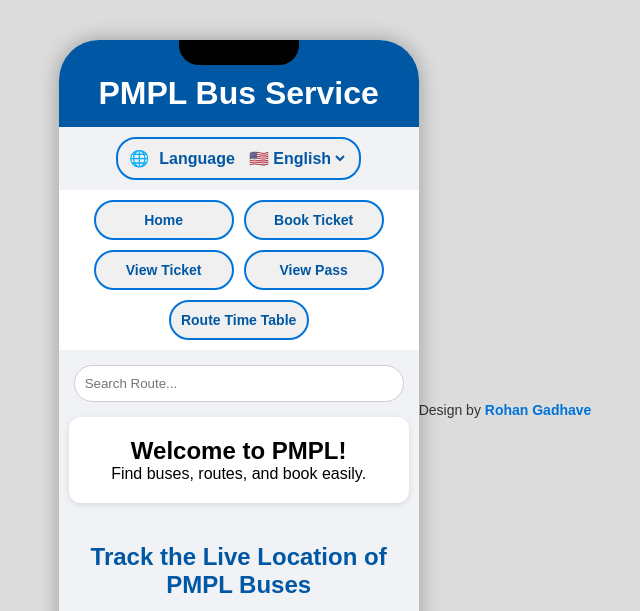
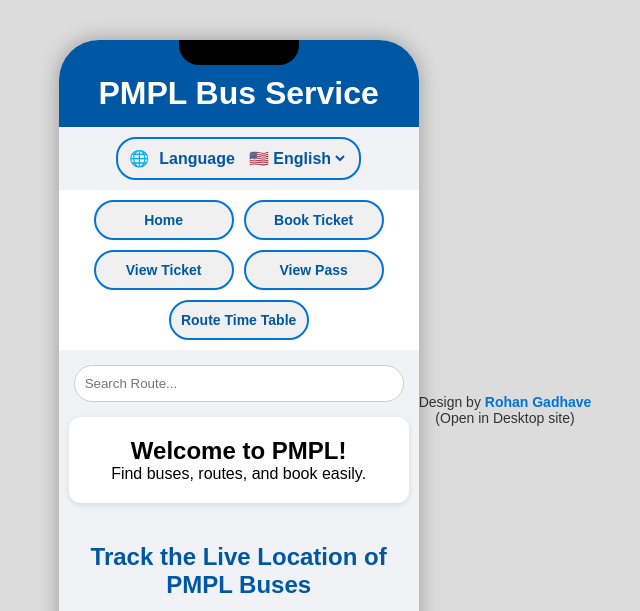
Before and after one commit to rohangadhave08/PMPL, a plain HTML site: page index.html in a window 1280 px wide. Shown: the top 611 px of the page, without its empty margins (315-955 px from the left). Drawn offline with Linux system fonts and the light colour scheme.

Commit message:
modified index

```diff
--- a/index.html
+++ b/index.html
@@ -157,7 +157,7 @@
   </script>
 
   <section class="design-credit">
-    <p>Design by <a href="https://github.com/" target="_blank" class="design-link">Rohan Gadhave</a></p>
+    <p>Design by <a href="https://github.com/" target="_blank" class="design-link">Rohan Gadhave</a><br>(Open in Desktop site)</p>
   </section>
 
 </body>
```
